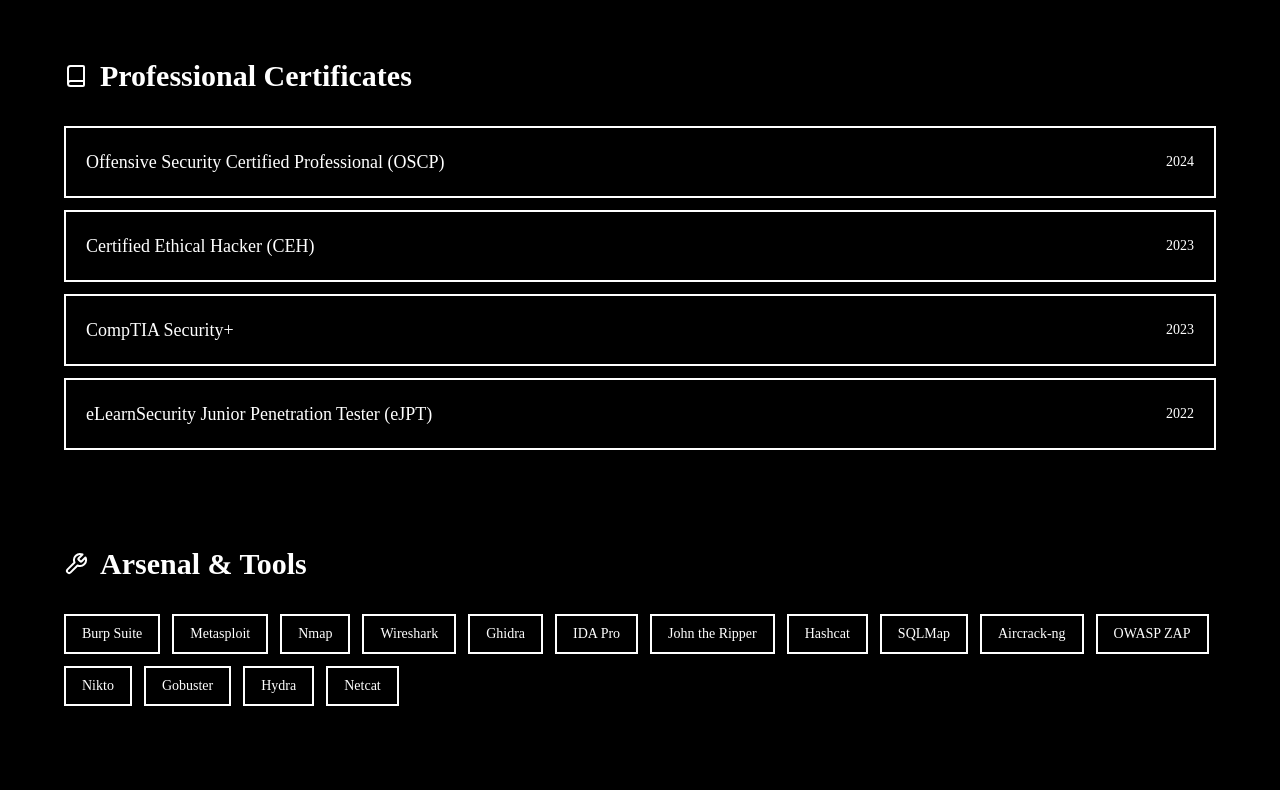
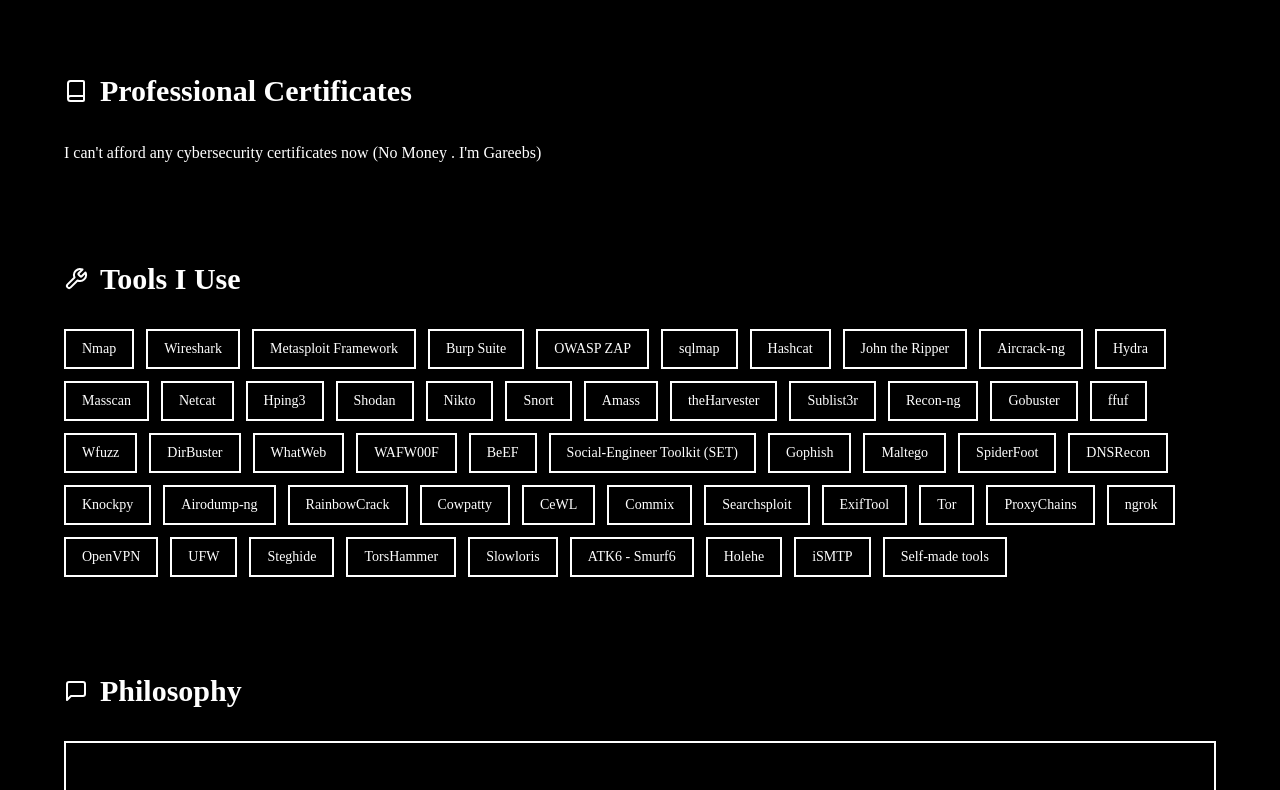
Before and after one commit to hul0/monochrome-portfolio, a Next.js app: page / in a window 1280 px wide. Shown: the part 4280-5070 px from the top of the page. Built offline with nearby package versions, Linux system fonts and the light colour scheme.

Commit message:
updated halloffame

```diff
--- a/components/hallOfFame.tsx
+++ b/components/hallOfFame.tsx
@@ -12,6 +12,8 @@ import {
   Instagram,
   Globe,
   LucideComputer,
+  X,
+  LucideTwitter,
 } from "lucide-react";
 
 import ImageGallery from "./imageGallery";
@@ -93,21 +95,58 @@ export function HallOfFame() {
   ];
 
   const tools = [
-    "Burp Suite",
-    "Metasploit",
   "Nmap",
   "Wireshark",
-    "Ghidra",
-    "IDA Pro",
+  "Metasploit Framework",
+  "Burp Suite",
+  "OWASP ZAP",
+  "sqlmap",
+  "Hashcat",
   "John the Ripper",
-    "Hashcat",
-    "SQLMap",
   "Aircrack-ng",
-    "OWASP ZAP",
+  "Hydra",
+  "Masscan",
+  "Netcat",
+  "Hping3",
+  "Shodan",
   "Nikto",
+  "Snort",
+  "Amass",
+  "theHarvester",
+  "Sublist3r",
+  "Recon-ng",
   "Gobuster",
-    "Hydra",
-    "Netcat",
+  "ffuf",
+  "Wfuzz",
+  "DirBuster",
+  "WhatWeb",
+  "WAFW00F",
+  "BeEF",
+  "Social-Engineer Toolkit (SET)",
+  "Gophish",
+  "Maltego",
+  "SpiderFoot",
+  "DNSRecon",
+  "Knockpy",
+  "Airodump-ng",
+  "RainbowCrack",
+  "Cowpatty",
+  "CeWL",
+  "Commix",
+  "Searchsploit",
+  "ExifTool",
+  "Tor",
+  "ProxyChains",
+  "ngrok",
+  "OpenVPN",
+  "UFW",
+  "Steghide",
+  "TorsHammer",
+  "Slowloris",
+  "ATK6 - Smurf6",
+  "Holehe",
+  "iSMTP",
+  "Self-made tools"
 ];
 
   const quote = {
@@ -119,21 +158,21 @@ export function HallOfFame() {
     {
       name: "TryHackMe",
       icon: Shield,
-      url: "https://tryhackme.com/p/yourprofile",
+      url: "https://tryhackme.com/p/hulo",
     },
-    { name: "GitHub", icon: Github, url: "https://github.com/yourusername" },
-    { name: "GitLab", icon: Globe, url: "https://gitlab.com/yourusername" },
+    { name: "GitHub", icon: Github, url: "https://github.com/hul0" },
+    { name: "GitLab", icon: Globe, url: "https://gitlab.com/hul0" },
     {
       name: "LinkedIn",
       icon: Linkedin,
-      url: "https://linkedin.com/in/yourprofile",
+      url: "https://linkedin.com/in/hulo",
     },
-    { name: "Medium", icon: Book, url: "https://medium.com/@yourusername" },
-    { name: "YouTube", icon: Youtube, url: "https://youtube.com/@yourchannel" },
+    { name: "Medium", icon: Book, url: "https://medium.com/@hulo-biral" },
+    { name: "YouTube", icon: Youtube, url: "https://youtube.com/@hulocyber" },
     {
       name: "X (Twitter)",
-      icon: MessageSquare,
-      url: "https://x.com/yourhandle",
+      icon: LucideTwitter,
+      url: "https://x.com/hulocyber",
     },
     {
       name: "Facebook",
@@ -158,7 +197,7 @@ export function HallOfFame() {
             Hall of Fame
           </h2>
           <p className="text-lg md:text-xl text-white">
-            Things that i have achieved so far ()
+            Things that i have achieved so far (Not much yet , trying hard)
           </p>
         </div>
 
@@ -211,9 +250,9 @@ export function HallOfFame() {
             width="100%"
             height="100%"
             style={{ border: "none" }}
-            loading="lazy"
+            loading="eager"
           >
-            {" "}
+
           </iframe>
         </div>
         {/* Achievements Section */}
@@ -249,7 +288,8 @@ export function HallOfFame() {
               Professional Certificates
             </h3>
           </div>
-          <div className="space-y-3">
+          <p>I can't afford any cybersecurity certificates now (No Money . I'm Gareebs)</p>
+          {/* <div className="space-y-3">
             {certificates.map((cert, index) => (
               <div
                 key={index}
@@ -263,7 +303,7 @@ export function HallOfFame() {
                 </span>
               </div>
             ))}
-          </div>
+          </div> */}
         </div>
 
         {/* Tools Section */}
@@ -271,7 +311,7 @@ export function HallOfFame() {
           <div className="flex items-center gap-3 mb-8">
             <Wrench className="w-6 h-6 text-white" />
             <h3 className="text-2xl md:text-3xl font-bold text-white">
-              Arsenal & Tools
+              Tools I Use
             </h3>
           </div>
           <div className="flex flex-wrap gap-3">
@@ -340,13 +380,14 @@ export function HallOfFame() {
         <div className="min-h-screen bg-black text-white p-8">
           <ImageGallery
             images={ImagesThatMatter}
-            autoScrollSpeed={20}
+            autoScrollSpeed={60}
             autoScrollDirection="right"
             imageWidth={300}
             imageHeight={300}
-            gap={24}
+            gap={30}
             quality={90}
             priority={true}
+            showControls={false}
           />
         </div>
       </div>
--- a/components/quote.tsx
+++ b/components/quote.tsx
@@ -165,12 +165,12 @@ const QuoteComponent: React.FC<QuoteProps> = ({
         {(author || authorRole || source) && (
           <footer className={`mt-4 ${sizeClasses[size]} ${authorClassName}`}>
             {author && (
-              <cite className="font-medium text-gray-900 not-italic" itemProp="author">
+              <cite className="font-medium text-yellow-400 not-italic" itemProp="author">
                 {author}
               </cite>
             )}
             {authorRole && (
-              <span className="text-gray-600"> · {authorRole}</span>
+              <span className="text-blue-400"> · {authorRole}</span>
             )}
             {source && (
               <div className="text-gray-500 mt-1" itemProp="publisher">
```
Also changed, not shown: public/hulo-biral-cyber-security-great-cyber-era.jpg. Lines whose indentation alone changed are shown as unchanged.
